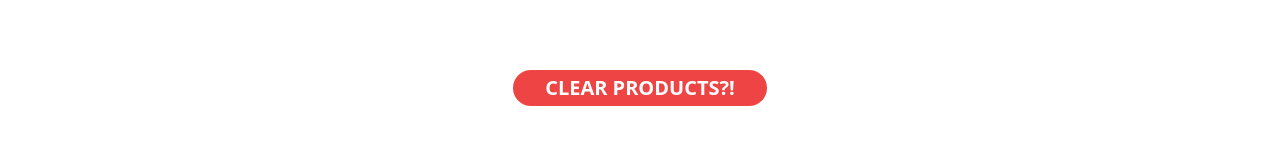
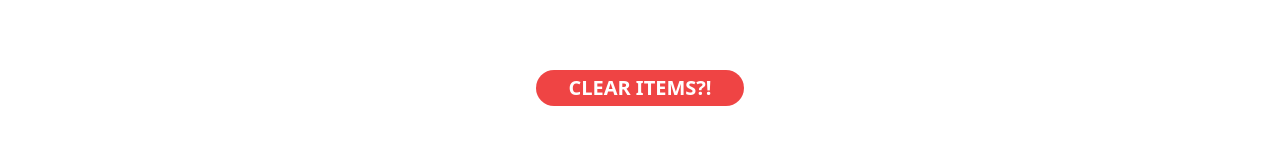
Before and after one commit to Raajzz/cart-project, a React (Create React App) app: page / in a window 1280 px wide. Shown: the part 628-772 px from the top of the page. Built offline with nearby package versions, Linux system fonts and the light colour scheme.

Commit message:
Removed Unused dependencies, testing CD on netlify with the changes

```diff
--- a/src/App.js
+++ b/src/App.js
@@ -1,4 +1,4 @@
-import React, { useEffect, useReducer } from "react";
+import React, { useReducer } from "react";
 import { BsFillCartFill } from "react-icons/bs";
 import { BrowserRouter as Router, Link } from "react-router-dom";
 import ItemCardContent from "./components/ItemCardContent";
@@ -114,7 +114,7 @@ const App = () => {
             }
           }}
         >
-          {state.productDetails.length === 0 ? "REFRESH!!" : "CLEAR PRODUCTS?!"}
+          {state.productDetails.length === 0 ? "REFRESH!!" : "CLEAR ITEMS?!"}
         </div>
         {/* BUY-BUTTON-END */}
       </div>
```
